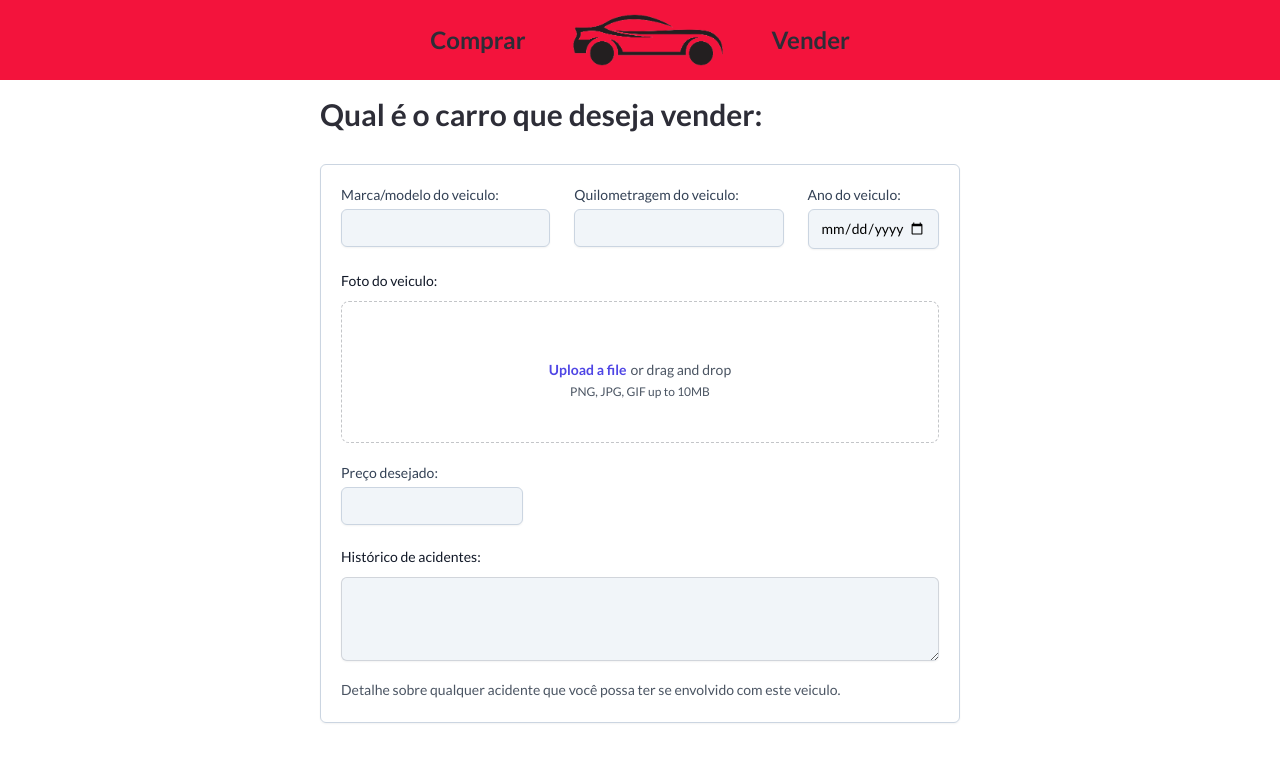
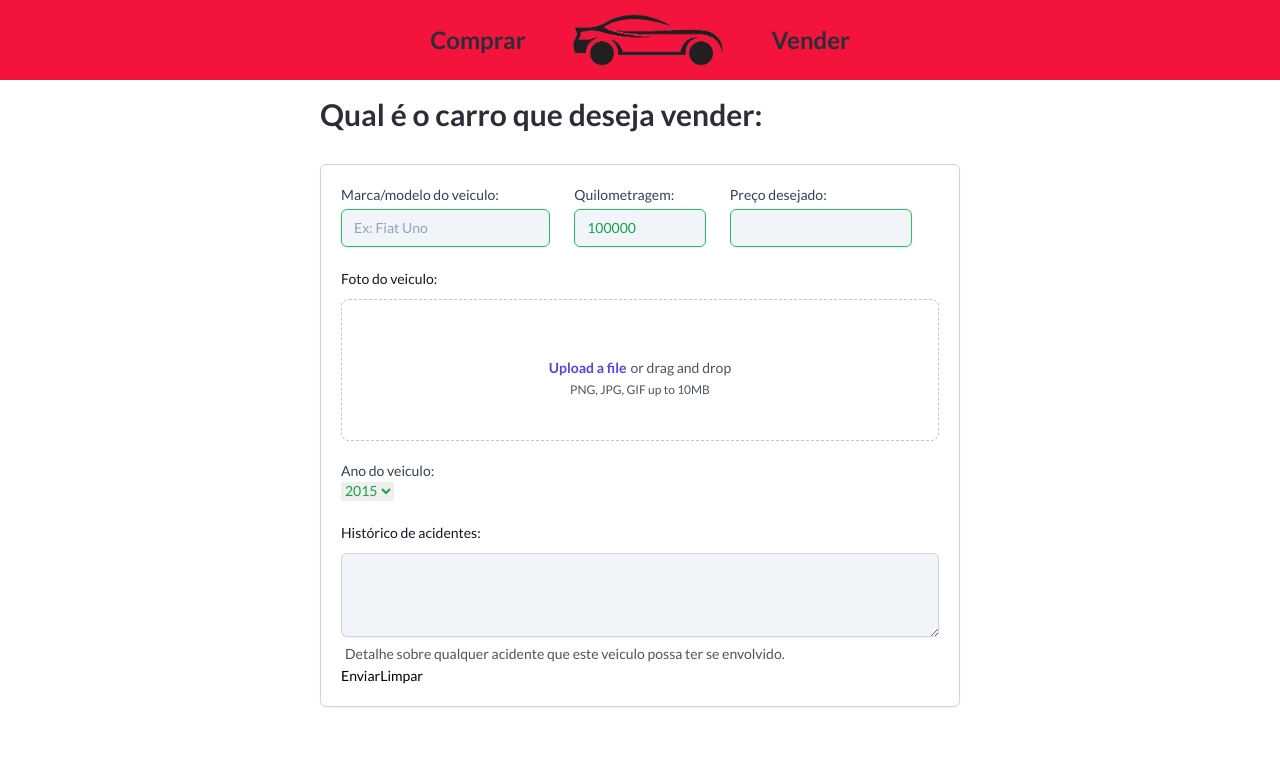
Before and after one commit to samuel-Fischer/study-next-tailwind, a Next.js app: page /vender in a window 1280 px wide. Shown: the top 762 px of the page. Built offline with nearby package versions, Linux system fonts and the light colour scheme.

Commit message:
🔨 ┇ Função para adicionar carros a vendas na reack hook

```diff
--- a/src/app/vender/page.tsx
+++ b/src/app/vender/page.tsx
@@ -11,10 +11,27 @@ type Inputs = {
 };
 
 export default function Cadastro() {
-  const { register, handleSubmit } = useForm<Inputs>();
+  const { register, handleSubmit, reset } = useForm<Inputs>({
+    defaultValues: {
+      quilometragem: 100000,
+    },
+  });
 
-  function onSubmit(data: Inputs) {
+  async function onSubmit(data: Inputs) {
     console.log(data);
+    const carros = await fetch("http://localhost:3004/carros", {
+      method: "POST",
+      headers: {
+        "Content-Type": "application/json",
+      },
+      body: JSON.stringify({ ...data }),
+    });
+    if (carros.status === 201) {
+      alert("Cadastro realizado com sucesso!");
+      reset();
+    } else {
+      alert("Erro ao cadastrar!");
+    }
   }
 
   return (
@@ -27,7 +44,7 @@ export default function Cadastro() {
         onSubmit={handleSubmit(onSubmit)}
       >
         <div className="grid grid-cols-1 gap-x-6 gap-y-8 sm:grid-cols-8">
-          <div className="sm:col-span-3">
+          <div className="col-span-3">
             <label className="marca">
               <span className="block text-sm font-medium text-slate-700">
                 Marca/modelo do veiculo:
@@ -35,20 +52,21 @@ export default function Cadastro() {
               <input
                 id="marca"
                 type="text"
+                placeholder="Ex: Fiat Uno"
                 className="mt-1 w-full px-3 py-2 max-lg bg-slate-100 border border-slate-300 rounded-md text-sm shadow-sm placeholder-slate-400
       focus:outline-none focus:border-red-500 focus:ring-1 focus:ring-red-500
       disabled:bg-slate-50 disabled:text-slate-500 disabled:border-slate-200 disabled:shadow-none
-      invalid:border-pink-500 invalid:text-pink-600
+      invalid:border-pink-500 invalid:text-pink-600 valid:border-green-500 valid:text-green-600
       focus:invalid:border-pink-500 focus:invalid:ring-pink-500
       "
                 {...register("marca", { required: true })}
               />
             </label>
           </div>
-          <div className="sm:col-span-3">
+          <div className="sm:col-span-2">
             <label className="quilometragem">
               <span className="block text-sm font-medium text-slate-700">
-                Quilometragem do veiculo:
+                Quilometragem:
               </span>
               <input
                 id="quilometragem"
@@ -56,28 +74,28 @@ export default function Cadastro() {
                 className="mt-1 w-full px-3 py-2 max-lg bg-slate-100 border border-slate-300 rounded-md text-sm shadow-sm placeholder-slate-400
       focus:outline-none focus:border-red-500 focus:ring-1 focus:ring-red-500
       disabled:bg-slate-50 disabled:text-slate-500 disabled:border-slate-200 disabled:shadow-none
-      invalid:border-pink-500 invalid:text-pink-600
+      invalid:border-pink-500 invalid:text-pink-600 valid:border-green-500 valid:text-green-600
       focus:invalid:border-pink-500 focus:invalid:ring-pink-500
       "
                 {...register("quilometragem", { required: true })}
               />
             </label>
           </div>
-          <div className="sm:col-span-2">
+          <div className="col-span-3">
             <label className="ano">
               <span className="block text-sm font-medium text-slate-700">
-                Ano do veiculo:
+                Preço desejado:
               </span>
               <input
-                id="ano"
-                type="date"
-                className="mt-1 w-full px-3 py-2 max-lg bg-slate-100 border border-slate-300 rounded-md text-sm shadow-sm placeholder-slate-400
+                id="preco"
+                type="number"
+                className="mt-1 w-[100] px-3 py-2 max-lg bg-slate-100 border border-slate-300 rounded-md text-sm shadow-sm placeholder-slate-400
       focus:outline-none focus:border-red-500 focus:ring-1 focus:ring-red-500
       disabled:bg-slate-50 disabled:text-slate-500 disabled:border-slate-200 disabled:shadow-none
-      invalid:border-pink-500 invalid:text-pink-600
+      invalid:border-pink-500 invalid:text-pink-600 valid:border-green-500 valid:text-green-600
       focus:invalid:border-pink-500 focus:invalid:ring-pink-500
       "
-                {...register("ano", { required: true })}
+                {...register("preco", { required: true })}
               />
             </label>
           </div>
@@ -119,19 +137,34 @@ export default function Cadastro() {
         <div className="sm:col-span-2 mt-5">
           <label className="ano">
             <span className="block text-sm font-medium text-slate-700">
-              Preço desejado:
+              Ano do veiculo:
             </span>
-            <input
-              id="preco"
-              type="number"
-              className="mt-1 w-[100] px-3 py-2 max-lg bg-slate-100 border border-slate-300 rounded-md text-sm shadow-sm placeholder-slate-400
+            <select
+              className="valid:border-green-500 valid:text-green-600"
+              id="ano"
+              {...register("ano", { required: true })}
+            >
+              <option value="2015">2015</option>
+              <option value="2016">2016</option>
+              <option value="2017">2017</option>
+              <option value="2018">2018</option>
+              <option value="2019">2019</option>
+              <option value="2020">2020</option>
+              <option value="2021">2021</option>
+              <option value="2022">2022</option>
+              <option value="2023">2023</option>
+            </select>
+            {/* <input
+                id="ano"
+                type="date"
+                className="mt-1 w-full px-3 py-2 max-lg bg-slate-100 border border-slate-300 rounded-md text-sm shadow-sm placeholder-slate-400
       focus:outline-none focus:border-red-500 focus:ring-1 focus:ring-red-500
       disabled:bg-slate-50 disabled:text-slate-500 disabled:border-slate-200 disabled:shadow-none
       invalid:border-pink-500 invalid:text-pink-600
       focus:invalid:border-pink-500 focus:invalid:ring-pink-500
       "
-              {...register("preco", { required: true })}
-            />
+                {...register("ano", { required: true })}
+              /> */}
           </label>
         </div>
 
@@ -152,12 +185,18 @@ export default function Cadastro() {
                 {...register("sobre")}
               />
             </div>
-            <p className="mt-3 text-sm leading-6 text-gray-600">
-              Detalhe sobre qualquer acidente que você possa ter se envolvido
-              com este veiculo.
+            <p className="text-sm leading-6 text-gray-600 ms-1">
+              Detalhe sobre qualquer acidente que este veiculo possa ter se
+              envolvido.
             </p>
           </div>
         </div>
+        <button type="submit" className="" value="Enviar">
+          Enviar
+        </button>
+        <button type="button" className="" value="Limpar" onClick={() => reset()}>
+          Limpar
+        </button>
       </form>
     </div>
   );
```
